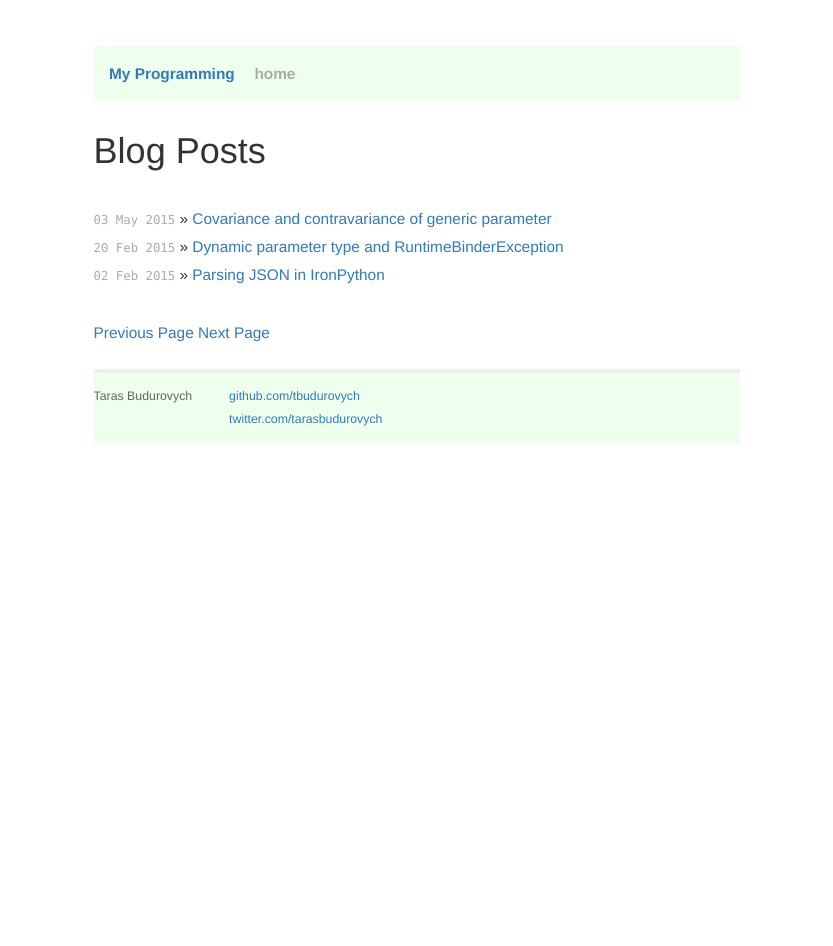
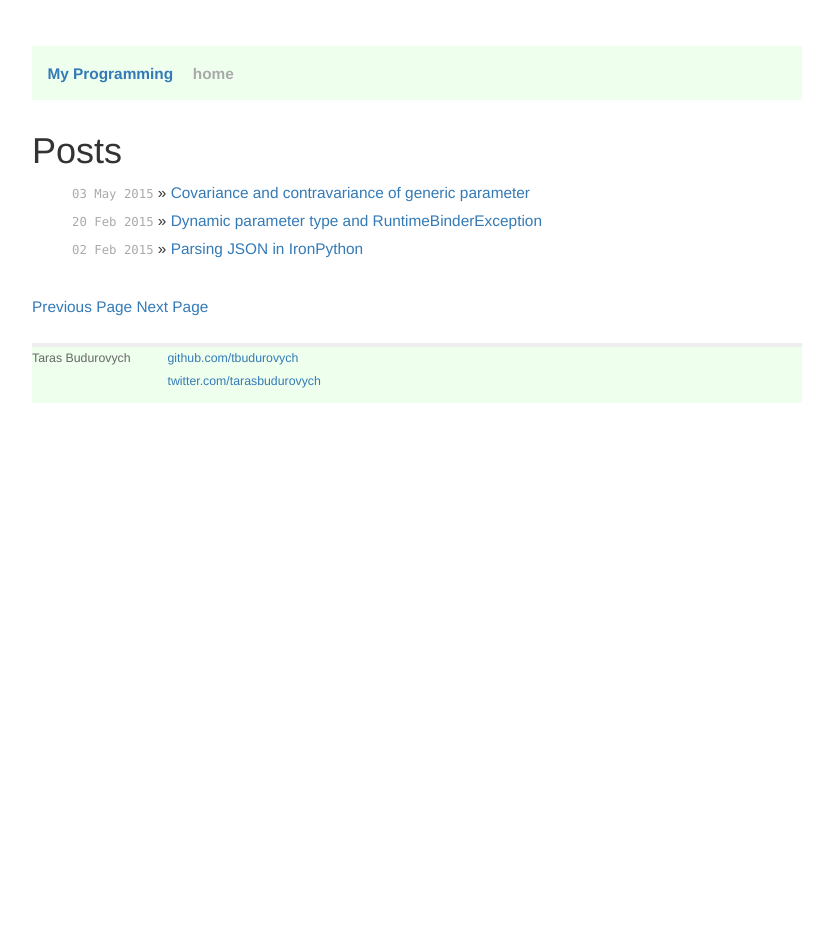
Before and after one commit to tbudurovych/tbudurovych.github.io, a Jekyll site: the page built from index.html, in a window 1280 px wide. Shown: the whole page, without its empty margins (223-1056 px from the left). Built offline with Jekyll 4.4.1, drawn with Linux system fonts in a browser that asks for light colours; nearby versions of some CDN libraries; Markdown is read by kramdown in place of the engine named in the settings; the list of posts is cut into pages by our own code.

Commit message:
Style tweaks to use bootstrap more

```diff
--- a/_layouts/default.html
+++ b/_layouts/default.html
@@ -13,7 +13,7 @@
    <link rel="stylesheet" href="/css/screen.css" type="text/css" media="screen, projection" />
 </head>
 <body>
-  <div class="site">
+  <div class="site container">
     <div class="title">
       <a href="/">My Programming</a>
       <a class="extra" href="http://budurovych.com">home</a>
--- a/css/screen.css
+++ b/css/screen.css
@@ -6,10 +6,7 @@
 
 /* Global Reset */
 
-* {
-  margin: 0;
-  padding: 0;
-}
+
 
 html, body {
   height: 100%;
@@ -19,22 +16,13 @@
   background-color: white;
 }
 
-h1 {
-  margin-bottom: 1em;
-}
 
-p {
-  margin: 1em 0;
-}
 
 a:hover {
   color: green;
 }
 
-table {
-  font-size: inherit;
-  font: 100%;
-}
+
 
 /*****************************************************************************/
 /*
@@ -65,7 +53,6 @@
 
 .site {
   font-size: 110%;
-  width: 42em;
   margin: 3em auto 2em auto;
   line-height: 1.5em;
 }
@@ -113,22 +100,20 @@
         border: 0;
       }
 
-/*****************************************************************************/
-/*
-/* Posts
-/*
-/*****************************************************************************/
-
-#post {
-
-}
-
-  /* standard */
-
-
 
 .post-tag {
   color: red;
   background-color: #eef;
   margin-left: 0.5em;
 }
+
+
+/*****************************************************************************/
+/*
+/* Bootstrap ovvrd
+/*
+/*****************************************************************************/
+
+@media (min-width: 1200px) {
+  .container { width: 800px; }
+}
--- a/index.html
+++ b/index.html
@@ -4,7 +4,7 @@
 ---
 
 <div id="home">
-  <h1>Blog Posts</h1>
+  <h1>Posts</h1>
   <ul class="posts">
     {% for post in paginator.posts %}
       <li><span>{{ post.date | date_to_string }}</span> &raquo; <a href="{{ post.url }}">{{ post.title }}</a></li>
```
